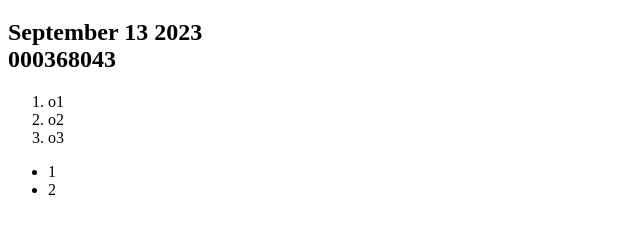
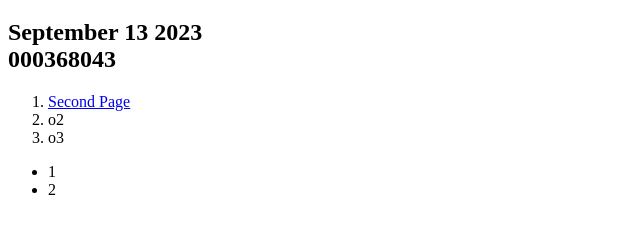
Before and after one commit to RequiemKasai/RequiemKasai.github.io, a plain HTML site: page index.html in a window 1280 px wide. Shown: the part 61-294 px from the top of the page, without its empty margins (0-640 px from the left). Drawn offline with Linux system fonts and the light colour scheme.

Commit message:
Update index.html

```diff
--- a/index.html
+++ b/index.html
@@ -13,7 +13,7 @@
 	<!--Do something-->
 
 	<ol>
-		<li>o1</li>
+		<li><a href="secod.html" target="_parent">Second Page</a></li>
 		<li>o2</li>
 		<li>o3</li>
 	</ol>
@@ -23,5 +23,4 @@
 		<li>2</li>
 	</ul>
 
-
 </html>
```
